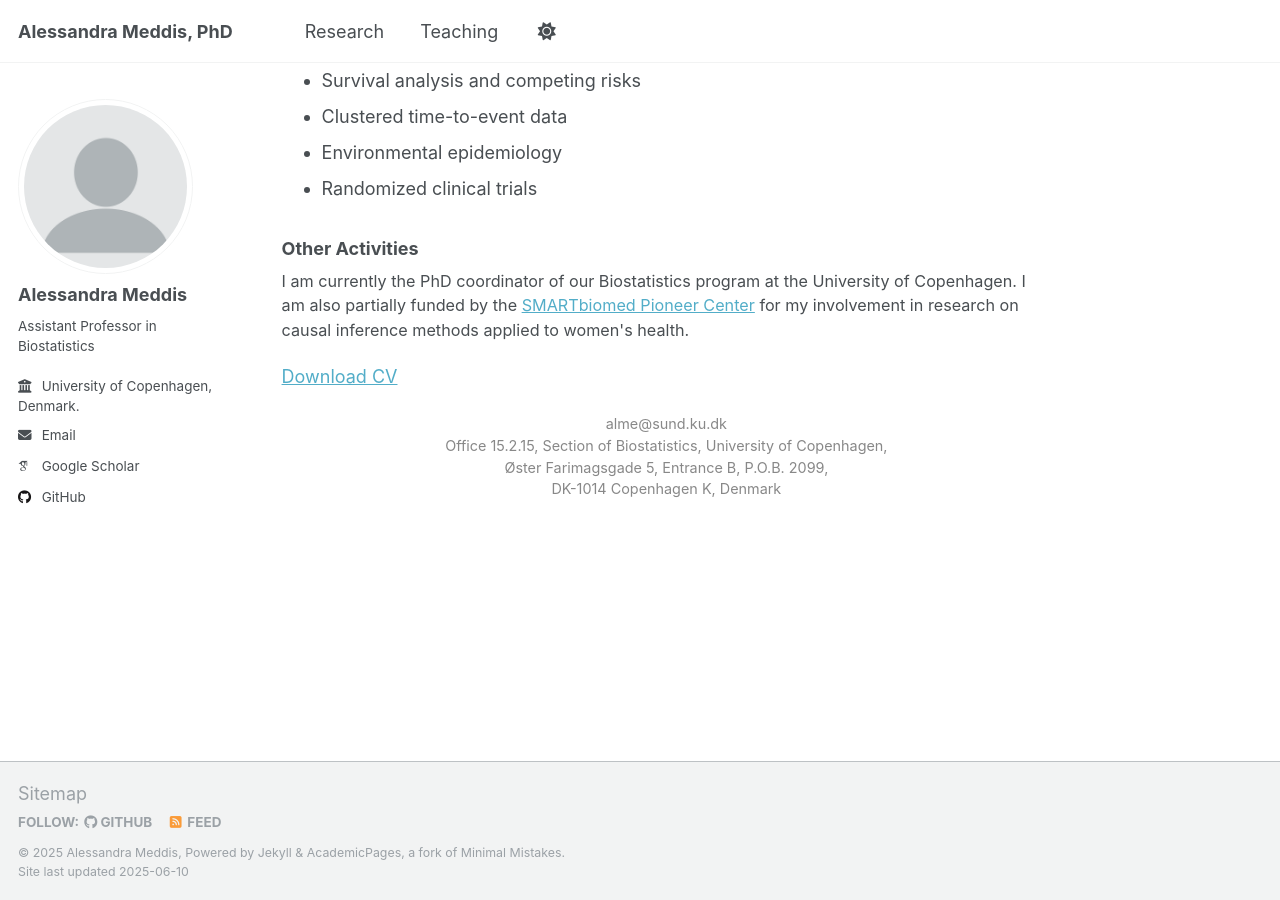
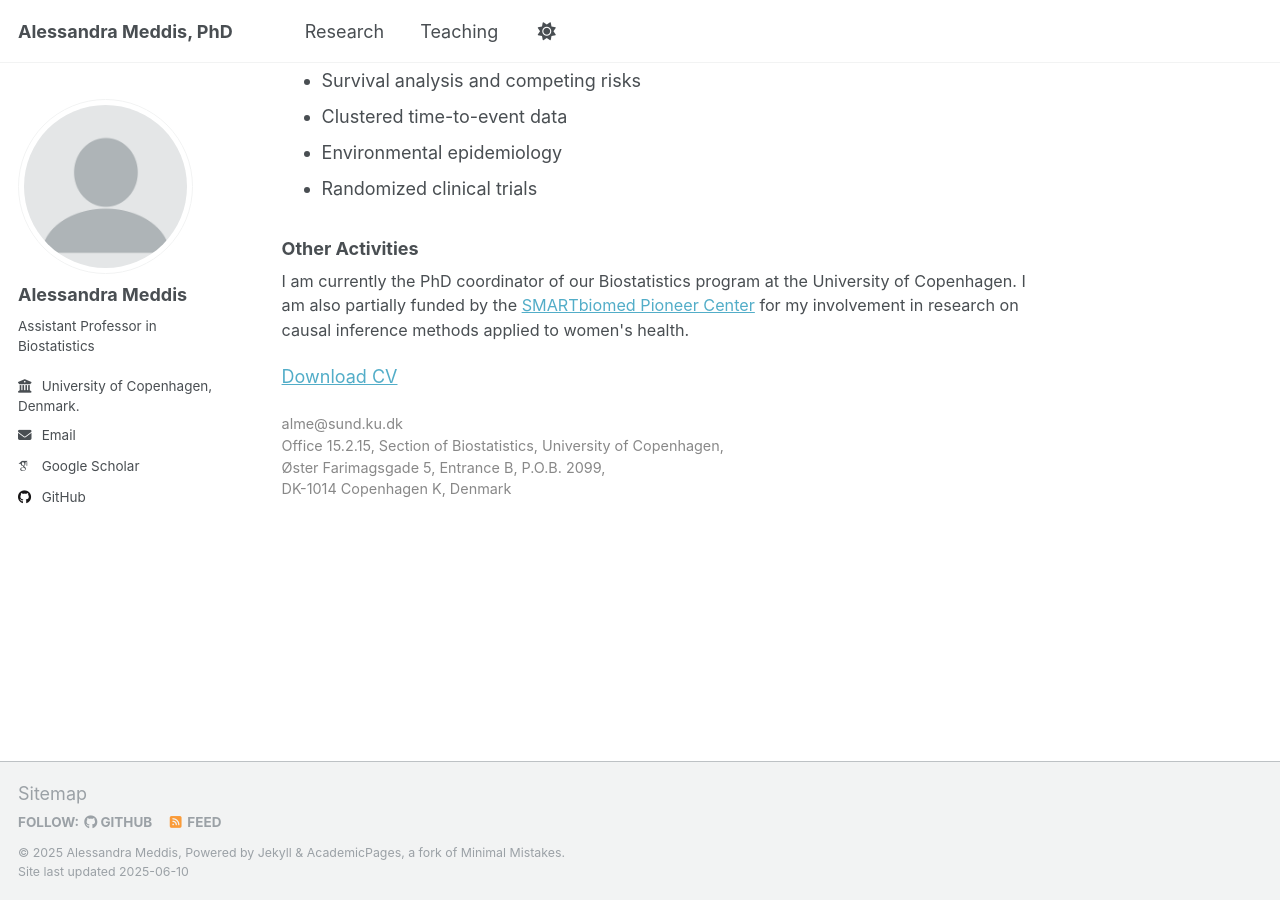
Before and after one commit to AMeddis/ameddis.github.io, a Jekyll site: the page built from _pages/about.md, in a window 1280 px wide and 900 px high, scrolled down 639 px. Built offline with Jekyll 4.4.1, drawn with Linux system fonts in a browser that asks for light colours; some web fonts are replaced.

Commit message:
Update about.md

```diff
--- a/_pages/about.md
+++ b/_pages/about.md
@@ -38,7 +38,7 @@ I am also partially funded by the <a href="https://smartbiomed.dk/people/fellows
 
 
 
-<p style="font-size: 0.8em; color: #888; text-align: center; margin-top: 20px;">
+<p style="font-size: 0.8em; color: #888; margin-top: 20px;">
   alme@sund.ku.dk <br>
   Office 15.2.15, Section of Biostatistics, University of Copenhagen,<br>
   Øster Farimagsgade 5, Entrance B, P.O.B. 2099,<br>
```
